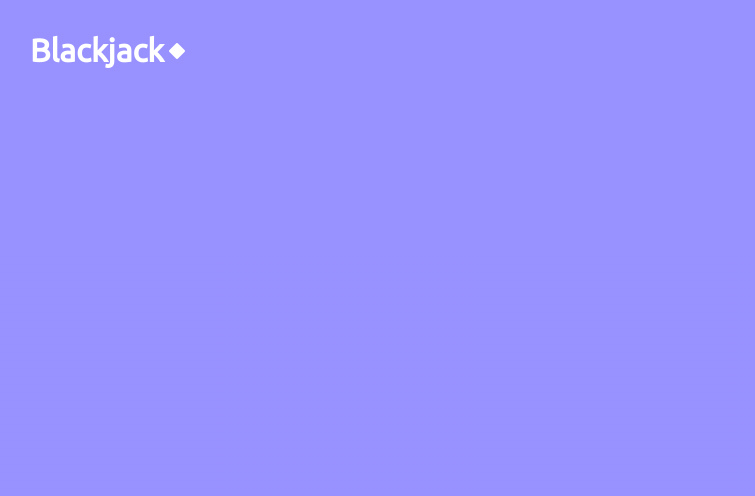
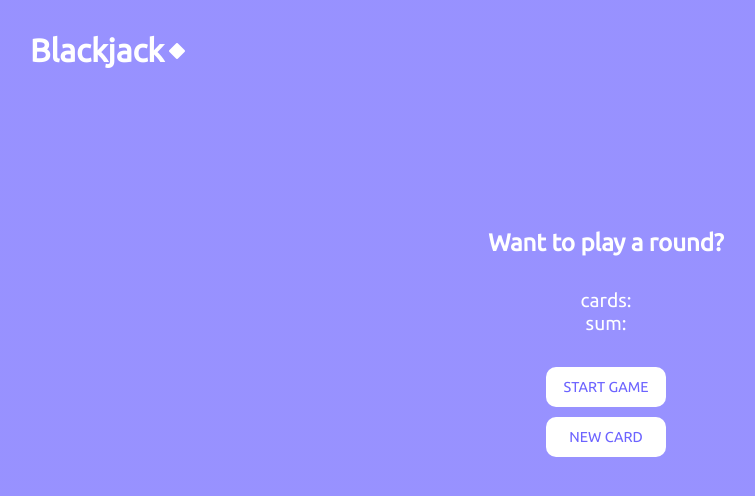
Before and after one commit to JerryJeager/Blackjack, a plain HTML site: page index.html in a window 1280 px wide. Shown: the whole page, without its empty margins (34-789 px from the left). Drawn offline with Linux system fonts and the light colour scheme.

Commit message:
completed blackjack ui

```diff
--- a/index.html
+++ b/index.html
@@ -13,5 +13,18 @@
         <h1>Blackjack</h1>
         <i class="fa-solid fa-diamond"></i>
     </header>
+    <section class="blackjack-game">
+        <div class="game-status">
+            <h2>Want to play a round?</h2>
+        </div>
+        <div class="card-info">
+            <p>cards: </p>
+            <p>sum: </p>
+        </div>
+        <div class="btns">
+            <button class="start-btn">START GAME</button>
+            <button class="new-btn">NEW CARD</button>
+        </div>
+    </section>
 </body>
 </html>
--- a/styles.css
+++ b/styles.css
@@ -10,6 +10,7 @@ body{
     /* color: #6C63FF; */
     height: 100vh;
     background:  linear-gradient(rgba(108, 99, 255, .7), rgba(108, 99, 255, .7));
+    font-family: 'Ubuntu', sans-serif;
 }
 header{
     margin: 2rem auto;
@@ -22,3 +23,33 @@ header{
     align-self: center;
     margin-left: 5px;
 }
+.blackjack-game{
+    color: white;
+    text-align: center;
+    margin-top: 10rem;
+}
+.card-info{
+    margin-top: 2rem;
+}
+.card-info p{
+    font-size: 1.2rem;
+}
+.btns{
+    margin-top: 2rem;
+    display: flex;
+    flex-direction: column;
+    align-items: center;
+    justify-content: space-between;
+    height: 90px;
+}
+button{
+    width: 120px;
+    height: 40px;
+    background: white;
+    color: #6C63FF;
+    border: none;
+    border-radius: 10px;
+    font-family: 'Ubuntu', sans-serif;
+    font-weight: 500;
+    font-size: .9rem;
+}
```
